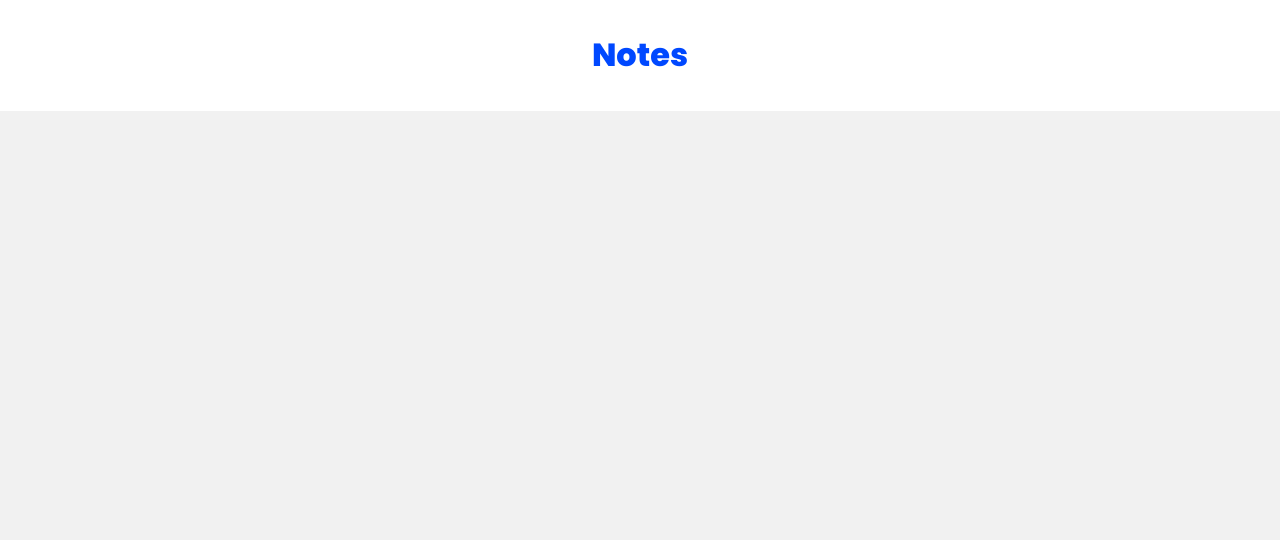
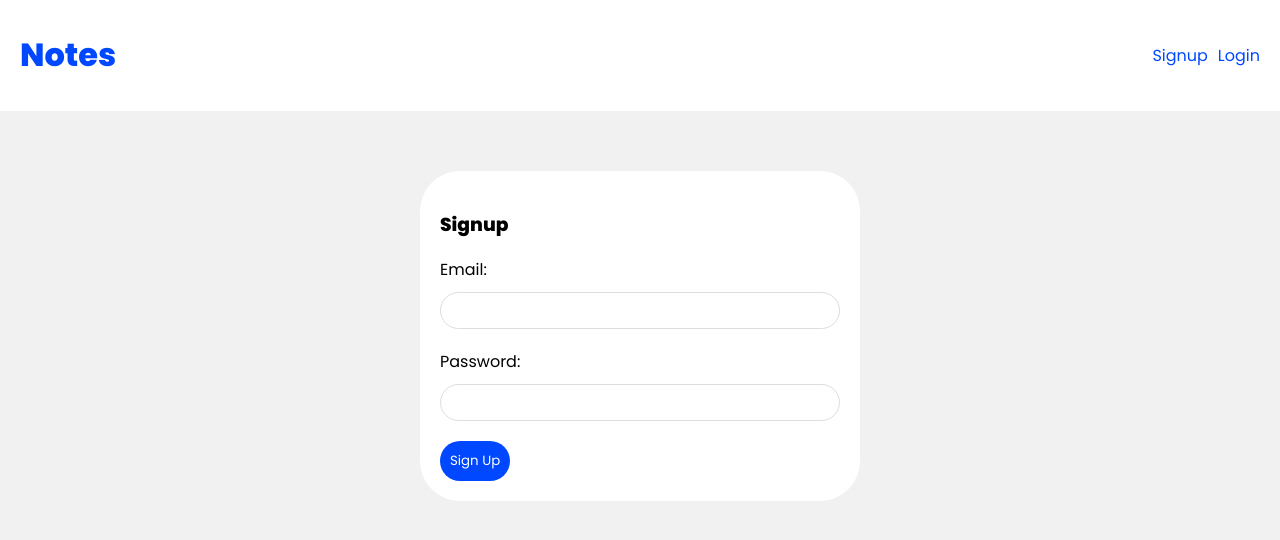
Before and after one commit to m-afiffauzi/mern-notes-app, a React (Create React App) app in the folder frontend/: page /signup in a window 1280 px wide. Before the commit this address had no page. Shown: the top 540 px of the page. Built offline with nearby package versions, Linux system fonts and the light colour scheme.

Commit message:
add auth context and auth page

```diff
--- a/frontend/src/App.js
+++ b/frontend/src/App.js
@@ -1,6 +1,8 @@
 import { BrowserRouter, Routes, Route } from "react-router-dom";
 
 import Home from "./pages/Home";
+import Login from "./pages/Login";
+import Signup from "./pages/Signup";
 import Navbar from "./components/Navbar";
 
 function App() {
@@ -10,7 +12,9 @@ function App() {
         <Navbar />
         <div className="pages">
           <Routes>
-            <Route path="/" element={<Home />} />
+            <Route path="/" exact element={<Home />} />
+            <Route path="/login" element={<Login />} />
+            <Route path="/signup" element={<Signup />} />
           </Routes>
         </div>
       </BrowserRouter>
--- a/frontend/src/components/Navbar.js
+++ b/frontend/src/components/Navbar.js
@@ -7,6 +7,14 @@ const Navbar = () => {
         <Link to="/">
           <h1>Notes</h1>
         </Link>
+        <nav>
+          <Link to="/signup">
+            <p>Signup</p>
+          </Link>
+          <Link to="/login">
+            <p>Login</p>
+          </Link>
+        </nav>
       </div>
     </header>
   );
--- /dev/null
+++ b/frontend/src/context/AuthContext.js
@@ -0,0 +1,28 @@
+import { createContext, useReducer } from "react";
+
+export const AuthContext = createContext();
+
+export const authReducer = (state, action) => {
+  switch (action.type) {
+    case "LOGIN":
+      return {
+        user: action.payload,
+      };
+    case "LOGOUT":
+      return {
+        notes: null,
+      };
+    default:
+      return state;
+  }
+};
+
+export const AuthContextProvider = ({ children }) => {
+  const [state, dispatch] = useReducer(authReducer, {
+    user: null,
+  });
+
+  console.log("AuthContext state: ", state);
+
+  return <AuthContext.Provider value={{ ...state, dispatch }}>{children}</AuthContext.Provider>;
+};
--- /dev/null
+++ b/frontend/src/hooks/useAuthContext.js
@@ -0,0 +1,12 @@
+import { AuthContext } from "../context/AuthContext";
+import { useContext } from "react";
+
+export const useAuthContext = () => {
+  const context = useContext(AuthContext);
+
+  if (!context) {
+    throw Error("useAuthContext must be used inside a AuthContextProvider");
+  }
+
+  return context;
+};
--- /dev/null
+++ b/frontend/src/hooks/useSignup.js
@@ -0,0 +1,33 @@
+import { useState } from "react";
+import { useAuthContext } from "./useAuthContext";
+
+export const useSignup = () => {
+  const [error, setError] = useState(null);
+  const [loading, setLoading] = useState(null);
+  const { dispatch } = useAuthContext();
+
+  const signup = async (email, password) => {
+    setLoading(true);
+    setError(false);
+
+    const response = await fetch(`/api/users/signup`, {
+      method: "POST",
+      headers: { "Content-Type": "application/json" },
+      body: JSON.stringify({ email, password }),
+    });
+    const json = await response.json();
+
+    if (!response.ok) {
+      setLoading(false);
+      setError(true);
+    }
+    if (response.ok) {
+      // store token in localStorage
+      localStorage.setItem("user", JSON.stringify(json));
+    }
+    // update auth context
+    dispatch({ type: "LOGIN", payload: json });
+    setLoading(false);
+  };
+  return { signup, setLoading, setError };
+};
--- a/frontend/src/index.css
+++ b/frontend/src/index.css
@@ -1,5 +1,5 @@
 /* google font */
-@import url('https://fonts.googleapis.com/css2?family=Poppins:wght@300;400;500;600;800&family=VT323&display=swap');
+@import url("https://fonts.googleapis.com/css2?family=Poppins:wght@300;400;500;600;800&family=VT323&display=swap");
 
 /* layout */
 :root {
@@ -14,19 +14,26 @@ body {
 header {
   background: #fff;
 }
-header .container {
+.container {
   max-width: 1400px;
   margin: 0 auto;
   padding: 10px 20px;
   display: flex;
   align-items: center;
-  justify-content: center;
+  justify-content: space-between;
 }
 header a {
   color: var(--primary);
   text-decoration: none;
 }
-.pages{
+nav {
+  display: flex;
+  align-items: center;
+}
+nav a {
+  margin-left: 10px;
+}
+.pages {
   max-width: 1400px;
   padding: 20px;
   margin: 0 auto;
@@ -44,7 +51,7 @@ header a {
   margin: 20px auto;
   padding: 20px;
   position: relative;
-  box-shadow: 2px 2px 5px rgba(0,0,0,0.05);
+  box-shadow: 2px 2px 5px rgba(0, 0, 0, 0.05);
 }
 .note-details h4 {
   margin: 0 0 5px 0;
@@ -73,7 +80,8 @@ header a {
 }
 
 /* new workout form */
-label, input {
+label,
+input {
   display: block;
 }
 input {
@@ -105,3 +113,13 @@ div.error {
 input.error {
   border: 1px solid var(--error);
 }
+
+/* auth form */
+form.signup,
+form.login {
+  max-width: 400px;
+  margin: 40px auto;
+  padding: 20px;
+  background: white;
+  border-radius: 40px;
+}
--- a/frontend/src/index.js
+++ b/frontend/src/index.js
@@ -3,12 +3,15 @@ import ReactDOM from "react-dom/client";
 import "./index.css";
 import App from "./App";
 import { NotesContextProvider } from "./context/NoteContext";
+import { AuthContextProvider } from "./context/AuthContext";
 
 const root = ReactDOM.createRoot(document.getElementById("root"));
 root.render(
   <React.StrictMode>
-    <NotesContextProvider>
-      <App />
-    </NotesContextProvider>
+    <AuthContextProvider>
+      <NotesContextProvider>
+        <App />
+      </NotesContextProvider>
+    </AuthContextProvider>
   </React.StrictMode>
 );
--- /dev/null
+++ b/frontend/src/pages/Login.js
@@ -0,0 +1,27 @@
+import { useState } from "react";
+
+import React from "react";
+
+const Login = () => {
+  const [email, setEmail] = useState("");
+  const [password, setPassword] = useState("");
+
+  const handleSubmit = async (e) => {
+    e.preventDefault();
+
+    console.log(email, password);
+  };
+
+  return (
+    <form className="login" onSubmit={handleSubmit}>
+      <h3>Login</h3>
+      <label>Email:</label>
+      <input type="email" onChange={(e) => setEmail(e.target.value)} value={email} />
+      <label>Password:</label>
+      <input type="password" onChange={(e) => setPassword(e.target.value)} value={password} />
+      <button>Log In</button>
+    </form>
+  );
+};
+
+export default Login;
--- /dev/null
+++ b/frontend/src/pages/Signup.js
@@ -0,0 +1,28 @@
+import { useState } from "react";
+import { useSignup } from "../hooks/useSignup";
+
+const Signup = () => {
+  const [email, setEmail] = useState("");
+  const [password, setPassword] = useState("");
+  const { signup, loading, error } = useSignup();
+
+  const handleSubmit = async (e) => {
+    e.preventDefault();
+
+    await signup(email, password);
+  };
+
+  return (
+    <form className="signup" onSubmit={handleSubmit}>
+      <h3>Signup</h3>
+      <label>Email:</label>
+      <input type="email" onChange={(e) => setEmail(e.target.value)} value={email} />
+      <label>Password:</label>
+      <input type="password" onChange={(e) => setPassword(e.target.value)} value={password} />
+      <button disabled={loading}>Sign Up</button>
+      {error && <div className="error">{error}</div>}
+    </form>
+  );
+};
+
+export default Signup;
```
